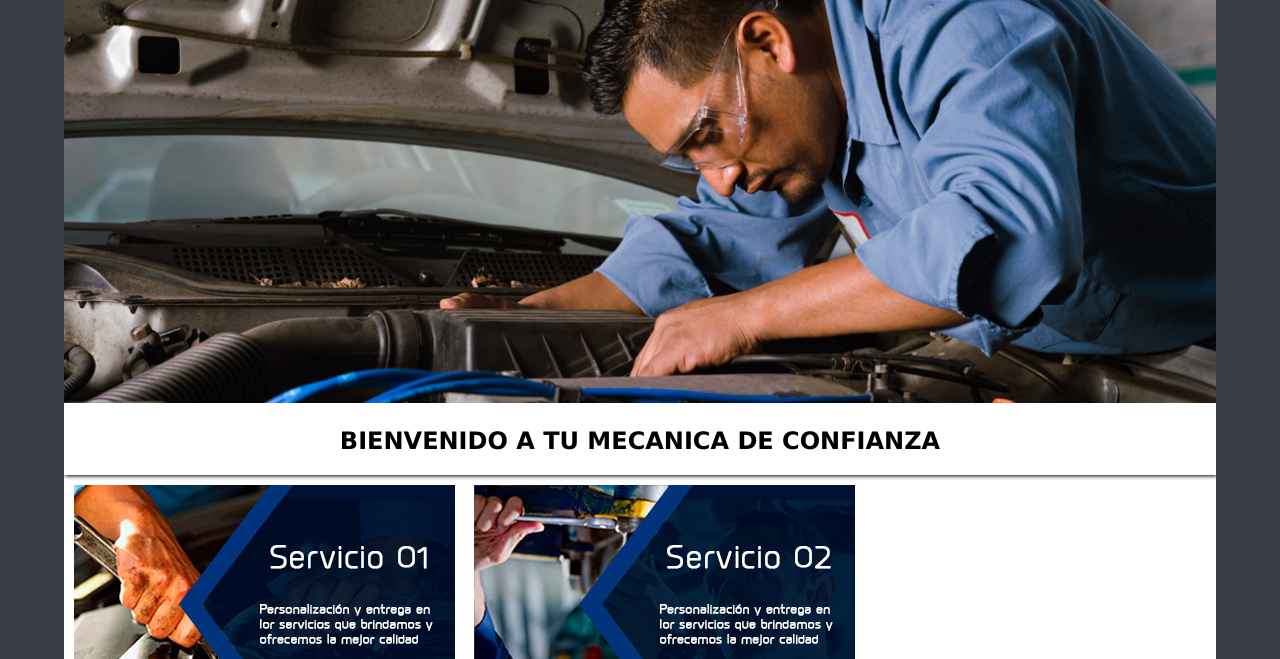
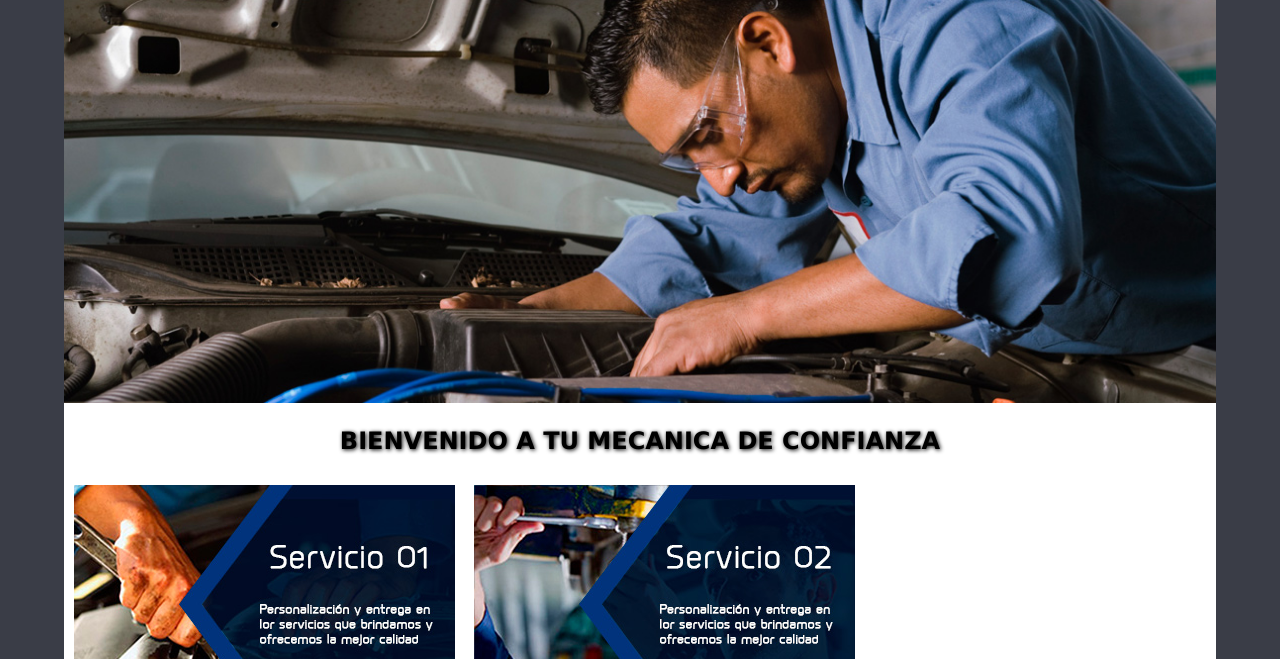
Before and after one commit to csaenzc09/website, a plain HTML site: page index.html in a window 1280 px wide. In both pictures the pointer is over the element "BIENVENIDO A TU MECANICA DE CONFIANZA". Shown: the part 141-800 px from the top of the page. Drawn offline with Linux system fonts and the light colour scheme.

Commit message:
Update estilo.css

```diff
--- a/estilo.css
+++ b/estilo.css
@@ -118,7 +118,7 @@ body{
 
 #titulo:hover{
     color:black;
-    box-shadow: 1px 1px 4px black;
+    text-shadow: 1px 1px 4px black;
 }
 
 /* estilo footer */
```
